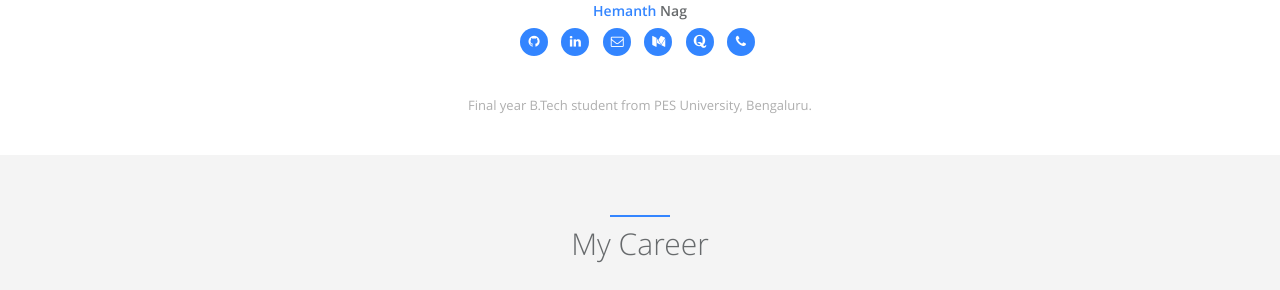
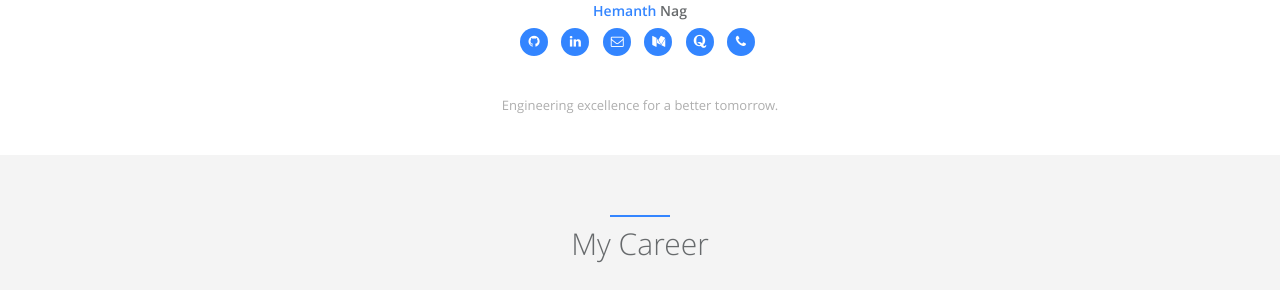
Before and after one commit to hemanth-nag/hemanth-nag.github.io, a Jekyll site: the page built from index.html, in a window 1280 px wide and 900 px high, scrolled down 422 px. Shown: the part 164-454 px from the top of the window. Built offline with Jekyll 4.4.1, drawn with Linux system fonts in a browser that asks for light colours; part of the change alters nothing that is shown.

Commit message:
Update _config.yml

```diff
--- a/_config.yml
+++ b/_config.yml
@@ -4,7 +4,7 @@
 title: Hemanth Nag
 description: Hemanth Nag's personal website and resume
 keywords: computer science, computer vision, deep learning, bengaluru, engineering
-url: https://iithehangmanii.github.io  # url should be 'http://<github_username>.github.io/homepage' as before
+url: https://hemanth-nag.github.io/  # url should be 'http://<github_username>.github.io/homepage' as before
 img_path: /static/assets/img/blog  # url should be '/homepage/static/assets/img/blog' as before
 
 # author -- index page "about me" section
@@ -13,7 +13,7 @@ author:  # change following line to your infomation.
   first_name: Hemanth  # Be used at index page about me section.
   last_name: Nag  # Be used at index page about me section.
   avatar: /static/assets/img/landing/avatar1.jpg  # upload your avatar at directory and edit it.
-  github_username: iithehangmanii  # Leave blank if you don't have now
+  github_username: hemanth-nag  # Leave blank if you don't have now
   linkedin_id: hemanth-nag-123abc  # Leave blank if you don't have now
   facebook_username:  # Leave blank if you don't have now
   twitter_username: # Leave blank if you don't have now
@@ -26,7 +26,7 @@ author:  # change following line to your infomation.
   skill_icon2:
     - name: fa-linux
     - name: icon-apache
-  desc: Final year B.Tech student from PES University, Bengaluru.  # Describe yourself.
+  desc: Engineering excellence for a better tomorrow.  # Describe yourself.
 
 # comment
 #disqus:  # if you wanna comment feature, go to https://disqus.com/ to get your configuration; if not, comment following two lines.
```
